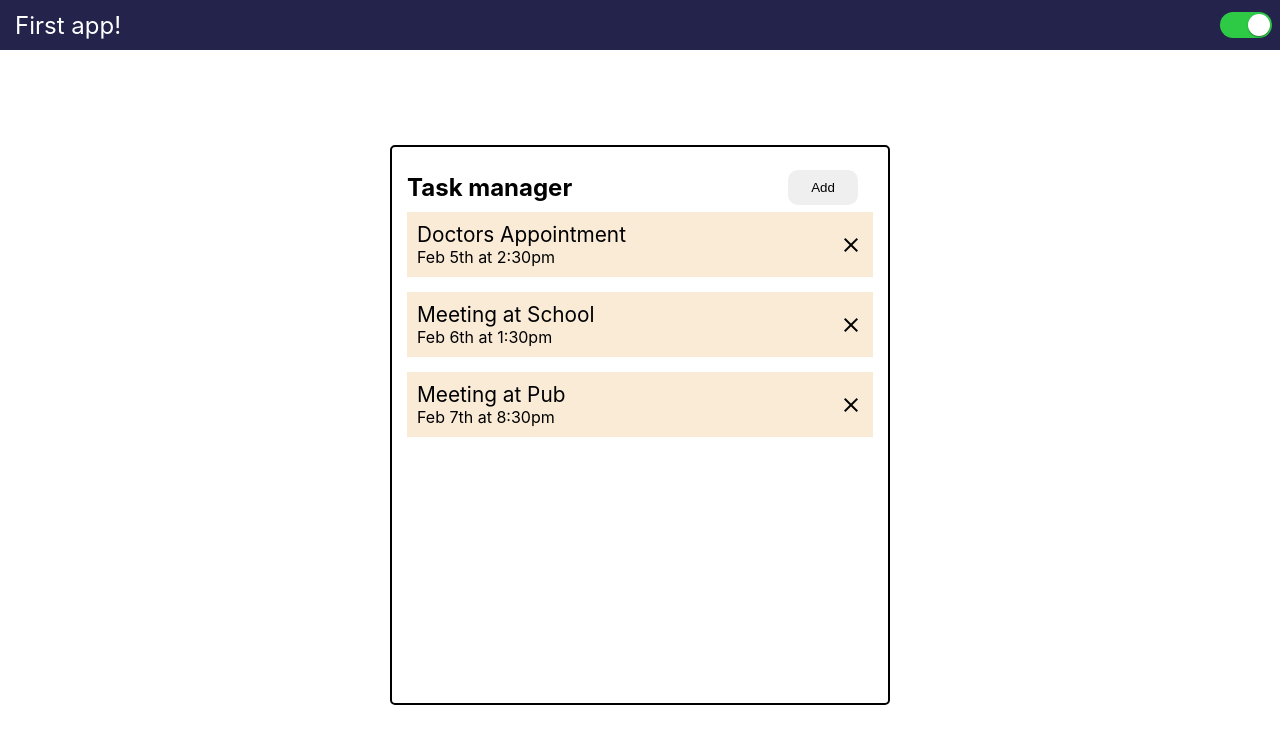
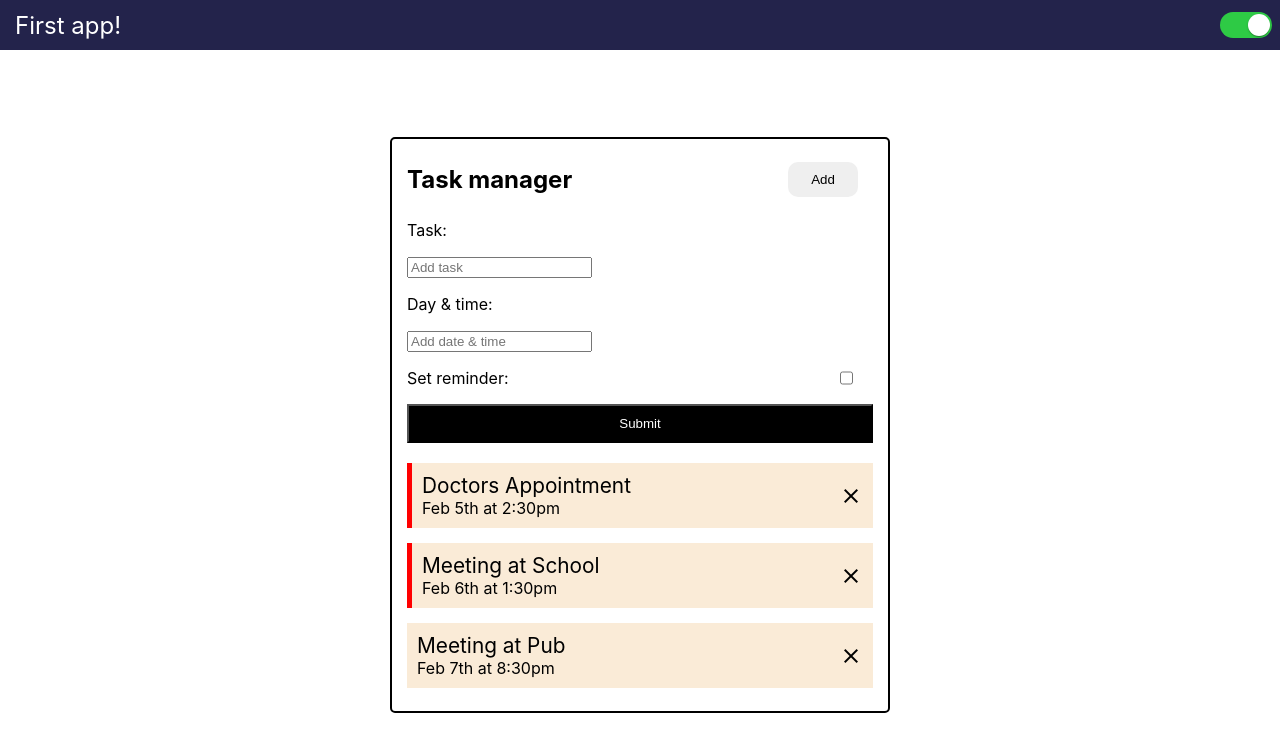
Before and after one commit to VladimirParmon/First-react, a React (Create React App) app: page / in a window 1280 px wide. Shown: the top 752 px of the page. Built offline with nearby package versions, Linux system fonts and the light colour scheme; data requests are answered from the project's data file.

Commit message:
add task component and reminder toggle

```diff
--- /dev/null
+++ b/src/components/addTask/addTask.scss
@@ -0,0 +1,21 @@
+.addTask {
+  width: 100%;
+  margin-bottom: 20px;
+
+  &__reminder {
+    display: flex;
+    justify-content: space-between;
+    flex-wrap: nowrap;
+
+    input {
+      margin-right: 20px;
+    }
+  }
+
+  &__button {
+    width: 100%;
+    background-color: black;
+    padding: 10px;
+    color: white;
+  }
+}
--- /dev/null
+++ b/src/components/addTask/addTask.tsx
@@ -0,0 +1,42 @@
+import { useState } from "react";
+import './addTask.scss';
+import { DataService } from "../../services/data.service";
+import { TaskInfo } from "../../models/models";
+
+export function AddTaskComponent(props: {tasksData: TaskInfo[], setTasks: React.Dispatch<React.SetStateAction<TaskInfo[]>>}) {
+  const [taskTitle, setTaskTitle] = useState('');
+  const [taskDate, setTaskDate] = useState('');
+  const [taskReminder, setTaskReminder] = useState(false);
+
+  async function submitTask(e: React.FormEvent<HTMLFormElement>) {
+    e.preventDefault();
+    const newTask: Omit<TaskInfo, 'id'> = {
+      text: taskTitle,
+      day: taskDate,
+      reminder: taskReminder
+    }
+    const response = await DataService.addTask(props.tasksData, newTask);
+    props.setTasks(response);
+
+    setTaskTitle('');
+    setTaskDate('');
+    setTaskReminder(false);
+  }
+
+  return (
+  <form className="addTask" onSubmit={(e) => submitTask(e)}>
+    <p className="addTask__p">Task:</p>
+    <input className="addTask__input" value={taskTitle} onChange={(event) => setTaskTitle(event.target.value)} placeholder="Add task"></input>
+
+    <p className="addTask__p">Day & time:</p>
+    <input className="addTask__input" value={taskDate} onChange={(event) => setTaskDate(event.target.value)} placeholder="Add date & time"></input>
+
+    <div className="addTask__reminder">
+      <p className="addTask__p">Set reminder:</p>
+      <input type="checkbox" checked={taskReminder} onChange={(event) => setTaskReminder(event.target.checked)}/>
+    </div>
+
+    <button className="addTask__button" type="submit">Submit</button>
+  </form>
+  )
+}
--- a/src/components/task/task.tsx
+++ b/src/components/task/task.tsx
@@ -2,9 +2,11 @@ import Icon from '@mui/material/Icon';
 import { TaskInfo } from '../../models/models';
 import './task.scss';
 
-export function TaskComponent(props: {taskData: TaskInfo, deleteTask: Function}) {
+export function TaskComponent(props: {taskData: TaskInfo, deleteTask: Function, toggleReminder: Function}) {
   return (
-    <div className="task-component">
+    <div className={`task-component ${props.taskData.reminder && 'task-component__checked'}`}
+        onDoubleClick={() => props.toggleReminder(props.taskData.id)}
+      >
       <div className="task-component__info">
         <span className="task-component__span task-component__span_title">{props.taskData.text}</span>
         <span className="task-component__span task-component__span_date">{props.taskData.day}</span>
--- a/src/components/taskManager/taskManager.scss
+++ b/src/components/taskManager/taskManager.scss
@@ -1,9 +1,10 @@
 .task-manager {
   width: 500px;
-  height: 70vh;
+  height: 72vh;
   border: 2px solid black;
   padding: 15px;
   border-radius: 5px;
+
 
   &__header {
     width: 100%;
@@ -28,6 +29,11 @@
     }
   }
 
+  &__tasks {
+    height: 320px;
+    overflow-y: auto;
+  }
+
   .task-component:not(:last-of-type) {
     margin-bottom: 15px;
   }
--- a/src/components/taskManager/taskManager.tsx
+++ b/src/components/taskManager/taskManager.tsx
@@ -2,11 +2,25 @@ import './taskManager.scss';
 import { TaskComponent } from '../task/task';
 import { TaskInfo } from '../../models/models';
 import { DataService } from '../../services/data.service';
+import { AddTaskComponent } from '../addTask/addTask';
 
 export function TaskManager(props: { tasksData: TaskInfo[], setTasks: React.Dispatch<React.SetStateAction<TaskInfo[]>>}) {
+
   async function deleteTask(taskId: string) {
     const response = await DataService.deleteTask(props.tasksData, taskId);
     if(response) props.setTasks(response);
+  }
+
+  async function toggleReminder(taskId: string) {
+    const taskInfo = props.tasksData.find((task) => task.id === taskId);
+    if(taskInfo){
+      taskInfo.reminder = !taskInfo.reminder
+      const response: TaskInfo = await DataService.updateTask(taskInfo);
+
+      if(response) {
+        props.setTasks(props.tasksData.map((task) => task.id === taskId ? response : task));
+      };
+    }
   }
   return (
     <div className="task-manager">
@@ -14,9 +28,12 @@ export function TaskManager(props: { tasksData: TaskInfo[], setTasks: React.Disp
         <h2 className="task-manager__heading">Task manager</h2>
         <button className='task-manager__button task-manager__button-heading'>Add</button>
       </div>
+      <div className="task-manager__add">
+        <AddTaskComponent {...props}/>
+      </div>
       <div className='task-manager__tasks'>
         {props.tasksData.map(function(task, i) {
-          return <TaskComponent taskData={task} key={i} deleteTask={deleteTask} />;
+          return <TaskComponent taskData={task} key={i} deleteTask={deleteTask} toggleReminder={toggleReminder}/>;
         })}
       </div>
     </div>
--- a/src/models/enums.tsx
+++ b/src/models/enums.tsx
@@ -2,7 +2,8 @@ export enum CRUD {
   POST = 'POST',
   PUT = 'PUT',
   DELETE = 'DELETE',
-  GET = 'GET'
+  GET = 'GET',
+  PATCH = 'PATCH'
 }
 
 export enum Themes {
--- a/src/services/data.service.tsx
+++ b/src/services/data.service.tsx
@@ -20,18 +20,29 @@ export class DataService {
     return data;
   }
 
+  public static async updateTask(task: TaskInfo): Promise<TaskInfo> {
+    const response: Response = await fetch(fetchAddress + '/' + task.id, {
+      method: CRUD.PUT,
+      headers: JSONHeader,
+      body: JSON.stringify(task),
+    });
+    const data: TaskInfo = await response.json();
+    return data;
+  }
+
   public static async addTask(tasks: TaskInfo[], newTaskInfo: Omit<TaskInfo, 'id'>): Promise<TaskInfo[]> {
     const randomId: string = this.getRandomId();
-    const newTask = { randomId, ...newTaskInfo }
+    const newTask = { id: randomId, ...newTaskInfo }
 
     const response: Response = await fetch(fetchAddress, {
       method: CRUD.POST,
       headers: JSONHeader,
-      body: JSON.stringify({...tasks, ...newTask}),
+      body: JSON.stringify(newTask),
     })
 
-    const data: TaskInfo[] = await response.json();
-    return data;
+    const data: TaskInfo = await response.json();
+    const newState = [...tasks, data];
+    return newState;
   }
 
   public static async deleteTask(tasks: TaskInfo[], taskToDeleteId: string): Promise<TaskInfo[] | null> {
```
